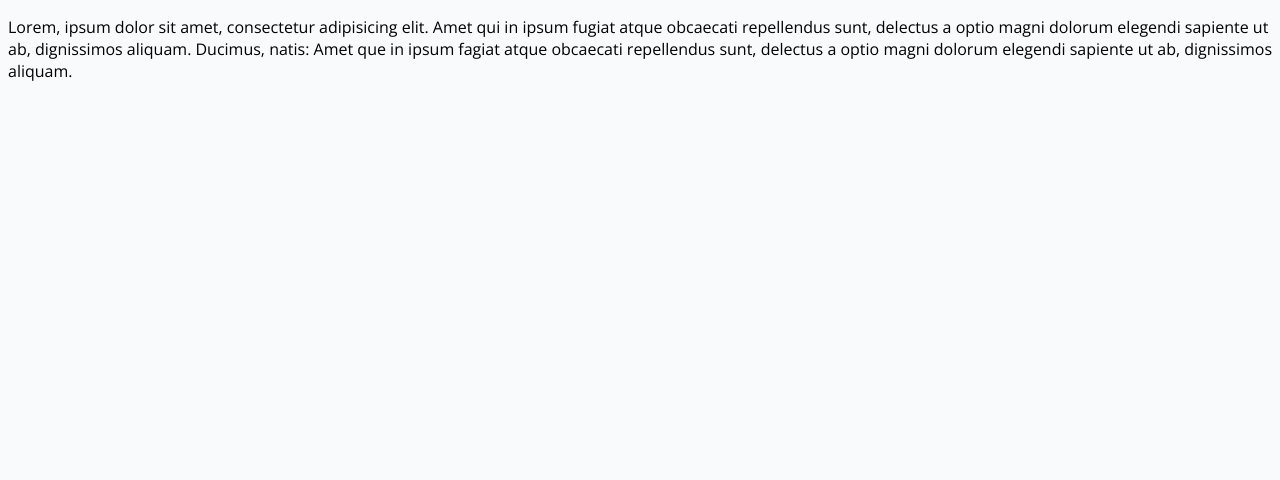
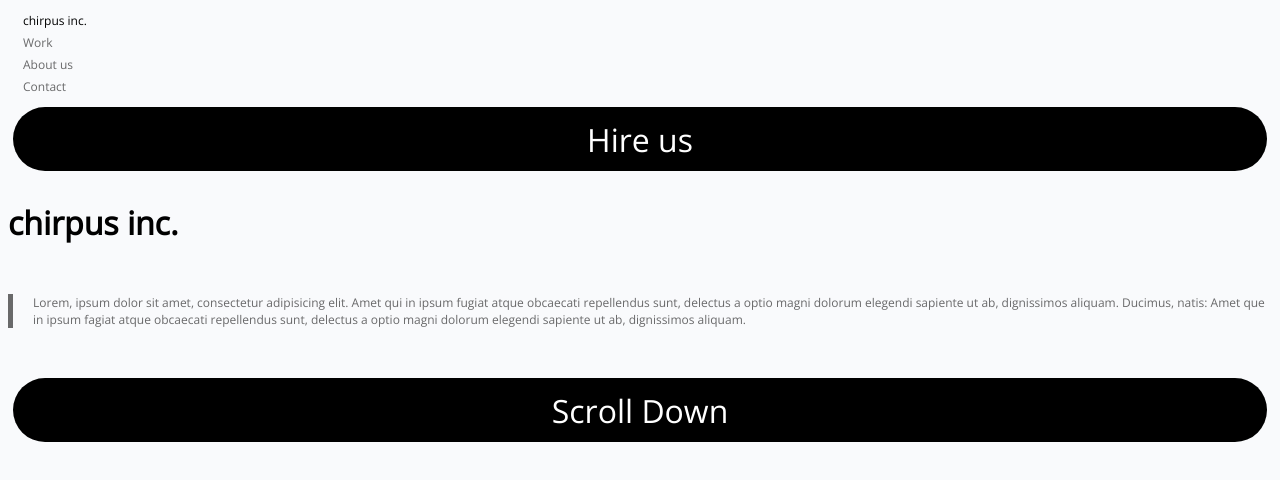
Before and after one commit to nicolechoponis/Labwork, a plain HTML site: page index.html in a window 1280 px wide. Drawn offline with nearby package versions, Linux system fonts and the light colour scheme.

Commit message:
part 1 ready for submission

```diff
--- a/index.html
+++ b/index.html
@@ -2,20 +2,64 @@
 <html lang="en">
 <head>
    <meta charset="UTF-8">
-   <title>Auto Purchase Offer and Loan Comparison</title>
+   <title>HTML/CSS Lab 1</title>
    <link href="style.css" rel="stylesheet" >
    <link rel="preconnect" href="https://fonts.gstatic.com">
 <link href="https://fonts.googleapis.com/css2?family=Open+Sans&display=swap" rel="stylesheet">
 </head>
 
 <body>
-    <!--test paragraph to see if my font is working-->
-        <p>
+    <header>
+        <!--<div>
+            chirpus inc.-->
+        </div>
+
+            <nav>
+                <ul class="navbar">
+                   <li>
+                    chirpus inc.
+                   </li>
+                    <li>
+                       <a href="http://www.grandcircus.co" target="_blank">
+                        Work
+                        </a>
+                    </li>
+                    <li>
+                        <a href="http://www.grandcircus.co" target="_blank">
+                        About us
+                        </a>
+                    </li>
+                    <li>
+                        <a href=href="http://www.grandcircus.co" target="_blank">
+                        Contact
+                        </a>
+                    </li>
+                </ul>
+            </nav>
+        </div>
+    </header>
+
+    <span>
+        <p class="hireScroll"> Hire us
+        </p>
+    </span>
+
+    <div>
+      <h1> chirpus inc.
+      </h1>
+    </div>
+    <div>
+        <p class="description">
 
             Lorem, ipsum dolor sit amet, consectetur adipisicing elit. Amet qui in ipsum fugiat atque obcaecati repellendus sunt, delectus a optio magni dolorum elegendi sapiente ut ab, dignissimos aliquam. Ducimus, natis: Amet que in ipsum fagiat atque obcaecati repellendus sunt, delectus a optio magni dolorum elegendi sapiente ut ab, dignissimos aliquam.
 
         </p>
+    </div>
 
+    <span>
+        <p class="hireScroll"> Scroll Down
+        </p>
+    </span>
 </body>
 
 </html>
--- a/style.css
+++ b/style.css
@@ -1,8 +1,54 @@
 body{
-	font-family: 'Open Sans', sans-serif;
+    font-family: 'Open Sans', sans-serif;
+    font-size: 1em;
     background-color: #f9fafc;
 }
 
+header{font-size: .75em;
+
+}
+
+.navbar {
+    list-style-type: none;
+    display: block;
+    margin-left: -30px;
+
+}
+
+.navbar li {
+    margin: 5px;
+}
+li a {
+    color: #69696a;
+    text-decoration: none;
+    }
+
+a:visited {
+    color: #69696a;
+    }
+
+
+
+
+.hireScroll {
+    display: flex;
+    justify-content: center;
+    align-items: center;
+    margin: 10px 5px 30px 5px;
+    font-size: 2em;
+    height: 2em;
+    background-color: #000;
+    color: #FFF;
+    border-radius: 1em;
+
+}
+.description{
+    color: #69696a;
+    margin: 50px 0px;
+    border-left: 5px solid #69696a;
+    padding-left: 20px;
+    font-size: .75em;
+}
 
 /*
 
```
